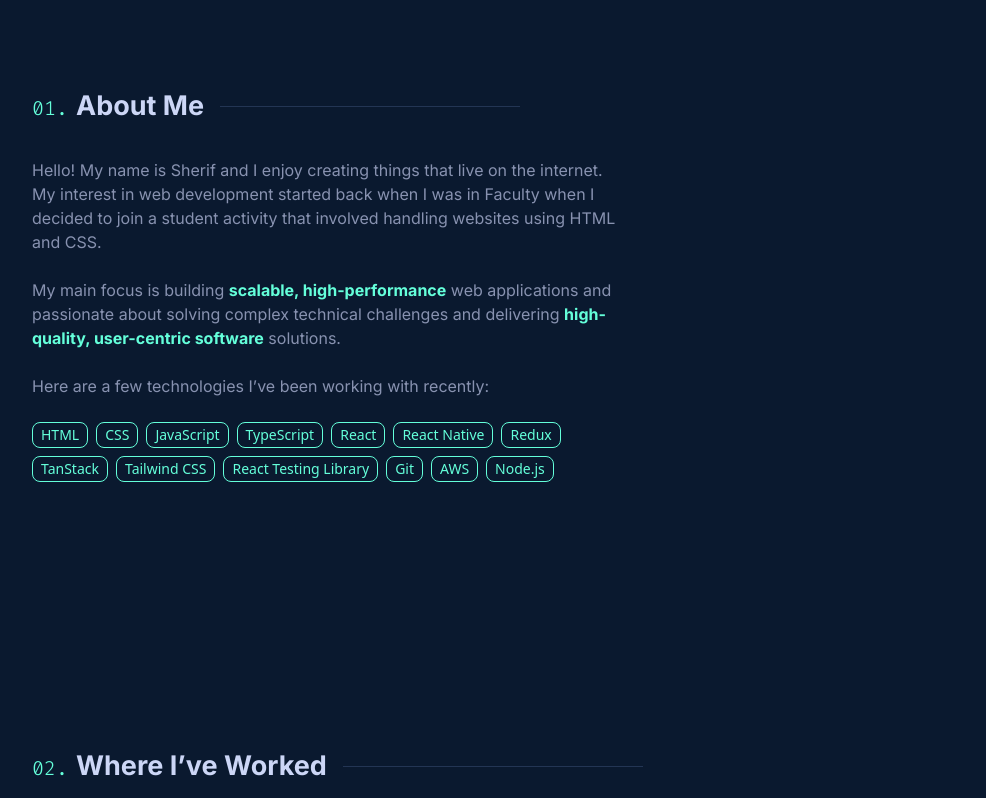
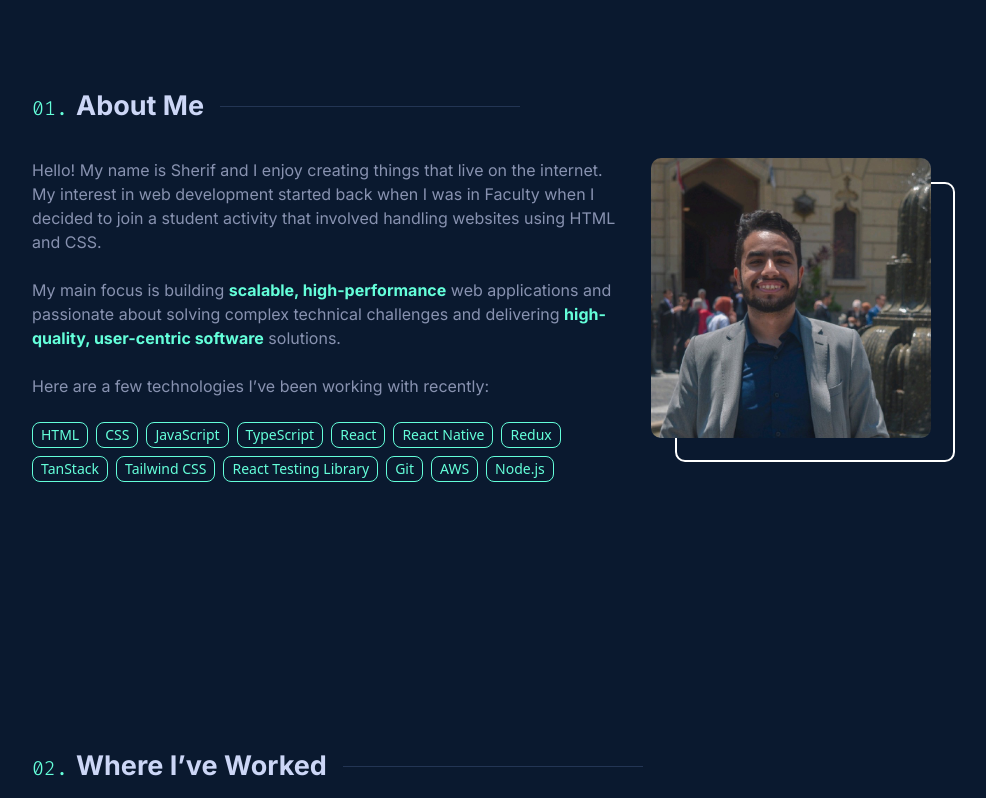
Before and after one commit to Shrief88/portfolio, a Next.js app: page / in a window 1280 px wide. Shown: the part 802-1600 px from the top of the page, without its empty margins (108-1094 px from the left). Built offline with nearby package versions, Linux system fonts and the light colour scheme.

Commit message:
Add image

```diff
--- a/src/app/globals.css
+++ b/src/app/globals.css
@@ -166,6 +166,8 @@
 @theme {
   --animate-move-up: move-up 0.3s ease-in-out forwards;
   --animate-move-down: move-down 0.3s ease-in-out forwards;
+  --animate-move-diagonal-up: move-diagonal-up 0.2s ease-in-out forwards;
+  --animate-move-diagonal-down: move-diagonal-down 0.2s ease-in-out forwards;
 
   @keyframes move-up {
     0% {
@@ -184,4 +186,22 @@
       transform: translateY(0);
     }
   }
+
+  @keyframes move-diagonal-up {
+    0% {
+      transform: translateY(0) translateX(0);
+    }
+    100% {
+      transform: translateY(-5px) translateX(-5px);
+    }
+  }
+
+  @keyframes move-diagonal-down {
+    0% {
+      transform: translateY(0) translateX(0);
+    }
+    100% {
+      transform: translateY(5px) translateX(5px);
+    }
+  }
 }
--- a/src/components/Navbar.tsx
+++ b/src/components/Navbar.tsx
@@ -17,10 +17,10 @@ const Navbar = () => {
   return (
     <nav
       className={cn(
-        "px-2 md:px-8 fixed top-0 left-0 w-full bg-background transition-transform",
+        "px-2 md:px-8 fixed top-0 left-0 w-full bg-background/80 backdrop-blur-md transition-transform ",
         show ? "translate-y-0" : "-translate-y-full",
         shouldHasShadow
-          ? "drop-shadow-lg shadow-gray-900/50 backdrop-blur-md"
+          ? "drop-shadow-lg shadow-gray-900/50 bg-background/70 z-50"
           : ""
       )}
     >
--- a/src/components/sections/About.tsx
+++ b/src/components/sections/About.tsx
@@ -1,3 +1,5 @@
+import Image from "next/image";
+
 import MaxWidthWrapper from "@/components/MaxWidthWrapper";
 import { Badge } from "@/components/ui/badge";
 import { skills } from "@/content/data.json";
@@ -9,12 +11,12 @@ const About = () => {
         className="max-w-[1000px] flex flex-col justify-center py-24"
         id="about"
       >
-        <h1 className="section-heading" data-section-number="01.">
+        <h1 className="section-heading mb-10" data-section-number="01.">
           About Me
         </h1>
 
-        <div className="grid grid-cols-1 md:grid-cols-5 gap-5 pb-20">
-          <div className="md:col-span-3 flex flex-col gap-6 mt-10">
+        <div className="grid grid-cols-1 md:grid-cols-5 gap-8 pb-20">
+          <div className="md:col-span-3 flex flex-col gap-6 order-2 md:order-1">
             <p className="text-muted-foreground">
               Hello! My name is Sherif and I enjoy creating things that live on
               the internet. My interest in web development started back when I
@@ -44,6 +46,18 @@ const About = () => {
               ))}
             </div>
           </div>
+          <div className="md:col-span-2 order-1 md:order-2">
+            <div className="relative flex justify-center md:block group">
+              <div className="md:w-[250px] md:h-[250px] lg:w-[280px] lg:h-[280px] absolute left-6 top-6 border-white border-2 rounded-lg -z-10 transition-all duration-300 group-hover:animate-move-diagonal-down hidden md:block" />
+              <Image
+                className="md:w-[250px] md:h-[250px] lg:w-[280px] lg:h-[280px] rounded-lg object-cover group-hover:animate-move-diagonal-up "
+                src="/images/me.jpeg"
+                alt="me"
+                width={280}
+                height={280}
+              />
+            </div>
+          </div>
         </div>
       </section>
     </MaxWidthWrapper>
--- a/src/components/sections/Hero.tsx
+++ b/src/components/sections/Hero.tsx
@@ -6,13 +6,18 @@ import { hero } from "@/content/data.json";
 import MaxWidthWrapper from "@/components/MaxWidthWrapper";
 
 const Hero = () => {
+  let delay = 0
+  if (typeof window !== "undefined") {
+    delay = window.innerWidth < 768 ? 0.2 : 1;
+ }
+
   return (
     <MaxWidthWrapper className="min-h-screen">
       <section className="flex flex-col justify-center items-start gap-6 max-w-[1000px] w-full">
         <motion.p
           initial={{ y: 20, opacity: 0 }}
           animate={{ y: 0, opacity: 1 }}
-          transition={{ delay: 1, duration: 0.3 }}
+          transition={{ delay: delay, duration: 0.3 }}
           className="font-fira text-foreground"
         >
           Hi, my name is
@@ -21,7 +26,7 @@ const Hero = () => {
           <motion.h1
             initial={{ y: 20, opacity: 0 }}
             animate={{ y: 0, opacity: 1 }}
-            transition={{ delay: 1.2, duration: 0.3 }}
+            transition={{ delay: delay + 0.2, duration: 0.3 }}
             className="text-primary-foreground text-4xl md:text-[80px] font-bold"
           >
             {hero.name}
@@ -29,7 +34,7 @@ const Hero = () => {
           <motion.h1
             initial={{ y: 20, opacity: 0 }}
             animate={{ y: 0, opacity: 1 }}
-            transition={{ delay: 1.4, duration: 0.3 }}
+            transition={{ delay: delay + 0.4, duration: 0.3 }}
             className="text-secondary-foreground text-[60px] font-bold hidden md:block"
           >
             {hero.title}
@@ -38,7 +43,7 @@ const Hero = () => {
         <motion.p
           initial={{ y: 20, opacity: 0 }}
           animate={{ y: 0, opacity: 1 }}
-          transition={{ delay: 1.6, duration: 0.3 }}
+          transition={{ delay: delay + 0.6, duration: 0.3 }}
           className="text-muted-foreground max-w-[600px]"
         >
           {hero.description}
```
Also changed, not shown: public/images/me.jpeg (added).
